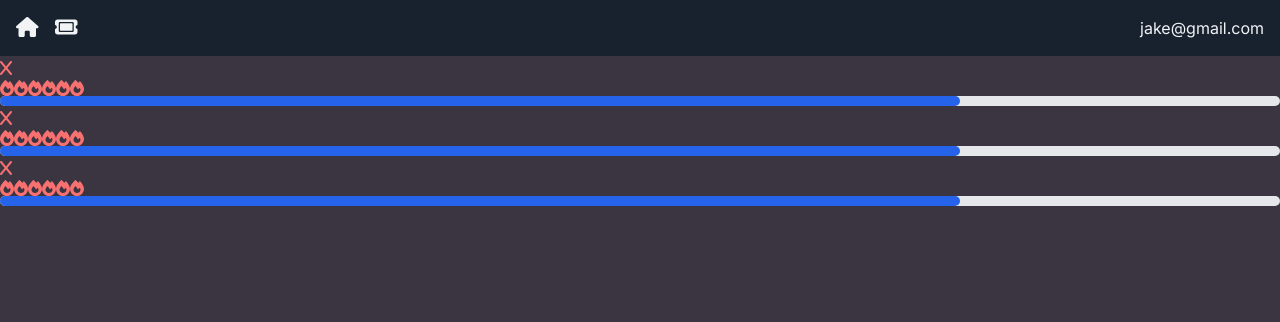
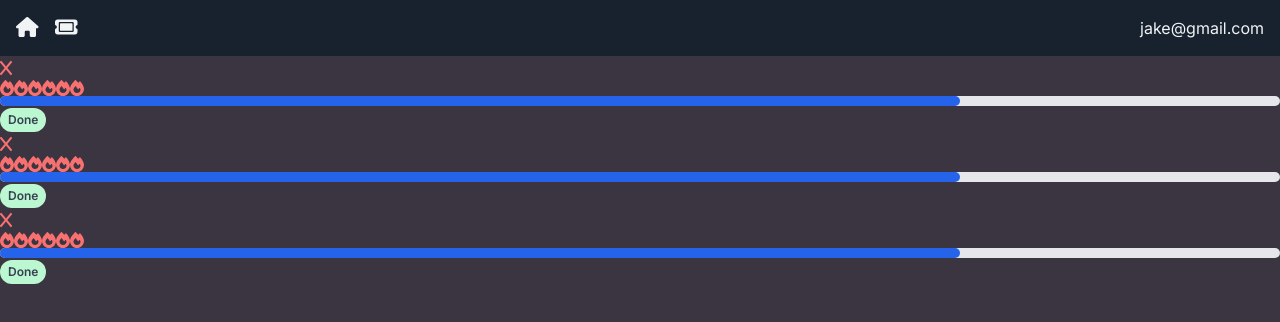
Before and after one commit to leila0202/ticket-app, a Next.js app: page / in a window 1280 px wide. Shown: the top 322 px of the page. Built offline with nearby package versions, Linux system fonts and the light colour scheme.

Commit message:
Used the StatusDisplay component inside TicketCard

```diff
--- a/app/(components)/TicketCard.jsx
+++ b/app/(components)/TicketCard.jsx
@@ -1,6 +1,7 @@
 import DeleteBlock from "./DeleteBlock";
 import PriorityDisplay from "./PriorityDisplay";
 import ProgressDisplay from "./ProgressDisplay";
+import StatusDisplay from "./StatusDisplay";
 
 const TicketCard = () => {
   return (
@@ -8,6 +9,7 @@ const TicketCard = () => {
       <DeleteBlock />
       <PriorityDisplay />
       <ProgressDisplay />
+      <StatusDisplay />
     </div>
   );
 };
```
